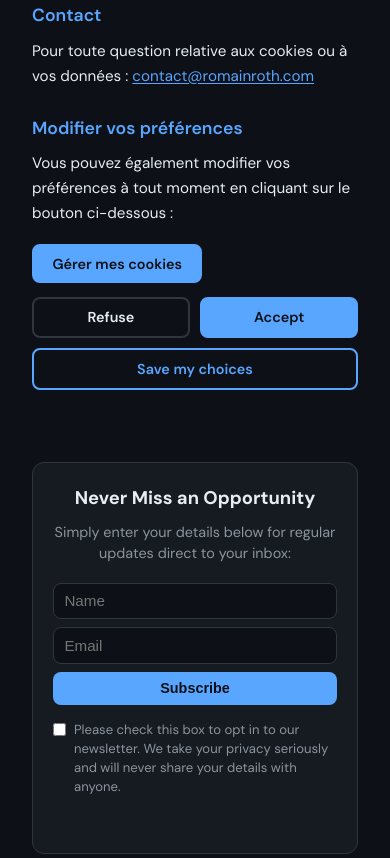
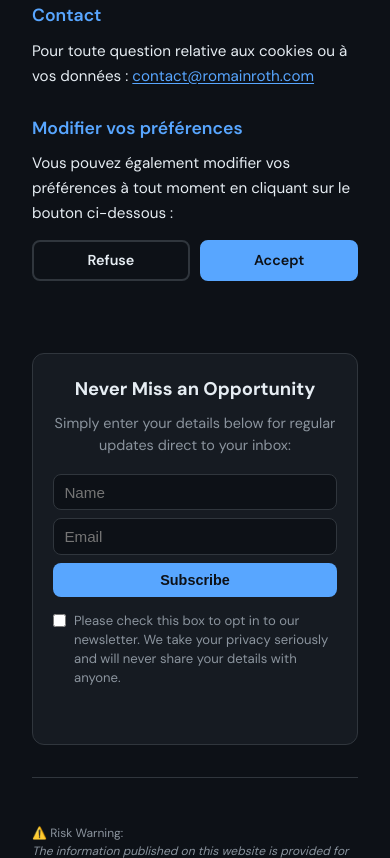
Before and after one commit to RomainR99/etoro_interface, a Flask app: page /cookies in a window 390 px wide. Shown: the part 2128-2986 px from the top of the page. Run offline with Flask 3, Linux system fonts and the light colour scheme; data that the repository does not hold is empty; some libraries are stand-ins or nearby versions.

Commit message:
Simplify mobile cookie preferences interactions.
Hide the desktop manage button block on small screens, remove the extra save button, and persist cookie choices directly on quick-action clicks or toggle changes.

```diff
--- a/templates/cookies.html
+++ b/templates/cookies.html
@@ -69,10 +69,10 @@
             </p>
 
             <h2>Modifier vos préférences</h2>
-            <p>
+            <p class="legal-cookie-manage-note">
                 Vous pouvez également modifier vos préférences à tout moment en cliquant sur le bouton ci-dessous :
             </p>
-            <p>
+            <p class="legal-cookie-desktop-manage-block">
                 <button type="button" class="legal-cookie-settings-btn" onclick="openCookieSettings()">
                     Gérer mes cookies
                 </button>
@@ -82,7 +82,6 @@
                     <button type="button" class="legal-cookie-quick-btn legal-cookie-quick-btn-secondary" id="legalCookieMobileRefuse">Refuser</button>
                     <button type="button" class="legal-cookie-quick-btn legal-cookie-quick-btn-primary" id="legalCookieMobileAccept">Accepter</button>
                 </div>
-                <button type="button" class="legal-cookie-quick-btn legal-cookie-quick-btn-save" id="legalCookieMobileSave">Enregistrer mes choix</button>
             </div>
         </main>
         {% include 'partials/site_footer.html' %}
@@ -108,8 +107,8 @@
         }
         (function () {
             var LEGAL_MOBILE = {
-                fr: { refuse: "Refuser", accept: "Accepter", save: "Enregistrer mes choix" },
-                en: { refuse: "Refuse", accept: "Accept", save: "Save my choices" }
+                fr: { refuse: "Refuser", accept: "Accepter" },
+                en: { refuse: "Refuse", accept: "Accept" }
             };
             function legLang() {
                 try {
@@ -122,16 +121,14 @@
                 var t = LEGAL_MOBILE[legLang()] || LEGAL_MOBILE.fr;
                 var r = document.getElementById("legalCookieMobileRefuse");
                 var a = document.getElementById("legalCookieMobileAccept");
-                var s = document.getElementById("legalCookieMobileSave");
                 if (r) r.textContent = t.refuse;
                 if (a) a.textContent = t.accept;
-                if (s) s.textContent = t.save;
             }
             function bindLegalCookieMobile() {
                 applyLegalMobileTexts();
                 var refuse = document.getElementById("legalCookieMobileRefuse");
                 var accept = document.getElementById("legalCookieMobileAccept");
-                var save = document.getElementById("legalCookieMobileSave");
+
                 if (refuse) {
                     refuse.addEventListener("click", function () {
                         if (typeof window.setAllCookies === "function") {
@@ -146,16 +143,15 @@
                         }
                     });
                 }
-                if (save) {
-                    save.addEventListener("click", function () {
-                        if (typeof window.syncCookiePrefTogglesFromCookie === "function") {
-                            window.syncCookiePrefTogglesFromCookie();
-                        }
-                        if (typeof window.saveCookiePreferences === "function") {
-                            window.saveCookiePreferences();
-                        }
-                    });
+                var analytics = document.getElementById("cookie-analytics");
+                var marketing = document.getElementById("cookie-marketing");
+                function autosavePref() {
+                    if (typeof window.saveCookiePreferences === "function") {
+                        window.saveCookiePreferences();
+                    }
                 }
+                if (analytics) analytics.addEventListener("change", autosavePref);
+                if (marketing) marketing.addEventListener("change", autosavePref);
             }
             if (document.readyState === "loading") {
                 document.addEventListener("DOMContentLoaded", bindLegalCookieMobile);
--- a/templates/partials/legal_doc_styles.html
+++ b/templates/partials/legal_doc_styles.html
@@ -112,20 +112,15 @@
     .legal-doc-cookies .legal-cookie-quick-btn-primary:hover {
         filter: brightness(1.08);
     }
-    .legal-doc-cookies .legal-cookie-quick-btn-save {
-        width: 100%;
-        background: transparent;
-        color: var(--accent, #58a6ff);
-        border-color: var(--accent, #58a6ff);
-    }
-    .legal-doc-cookies .legal-cookie-quick-btn-save:hover {
-        background: rgba(88, 166, 255, 0.1);
-    }
     .legal-doc-cookies .legal-cookie-quick-btn:focus-visible {
         outline: 2px solid var(--accent);
         outline-offset: 2px;
     }
     @media (max-width: 640px) {
+        /* Pas de bouton « Gérer mes cookies » : les raccourcis Refuser / Accepter enregistrent le choix au clic */
+        .legal-doc-cookies .legal-cookie-desktop-manage-block {
+            display: none;
+        }
         .legal-doc-cookies .legal-cookie-mobile-actions {
             display: flex;
         }
```
